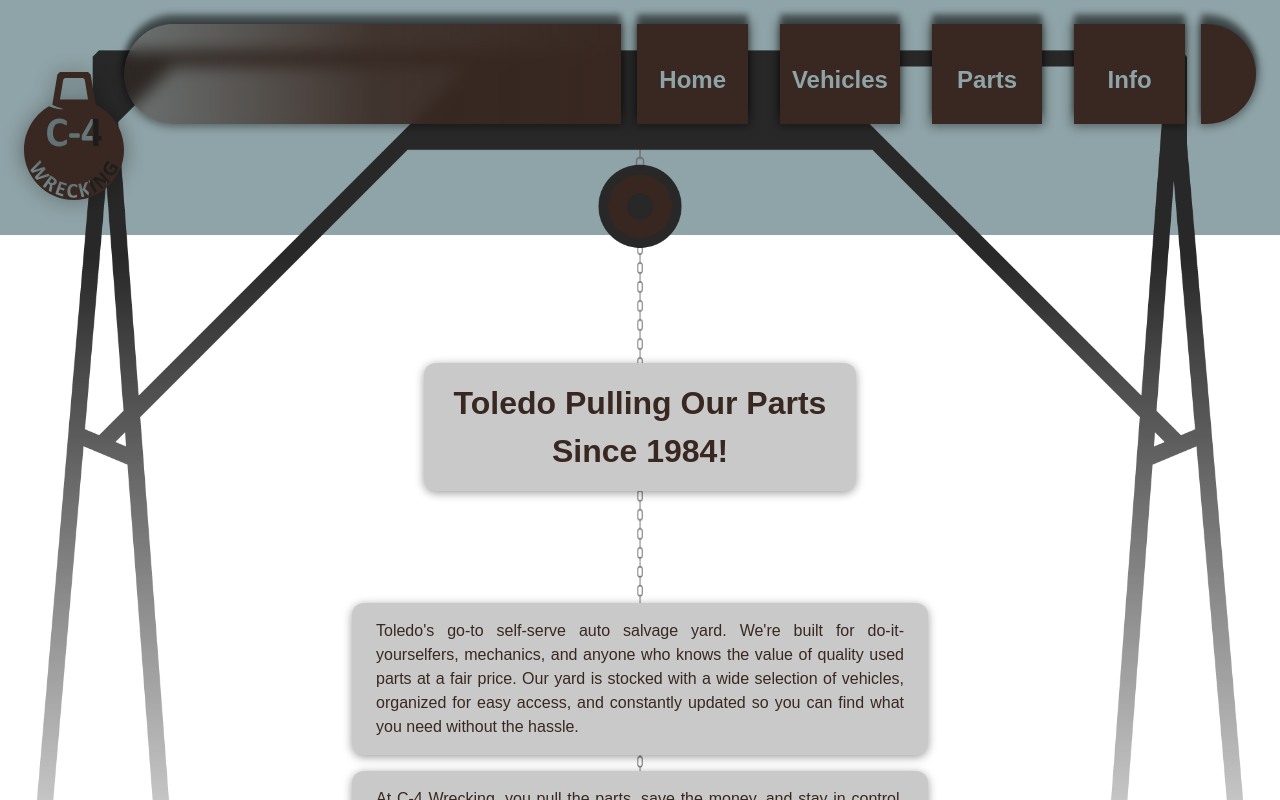
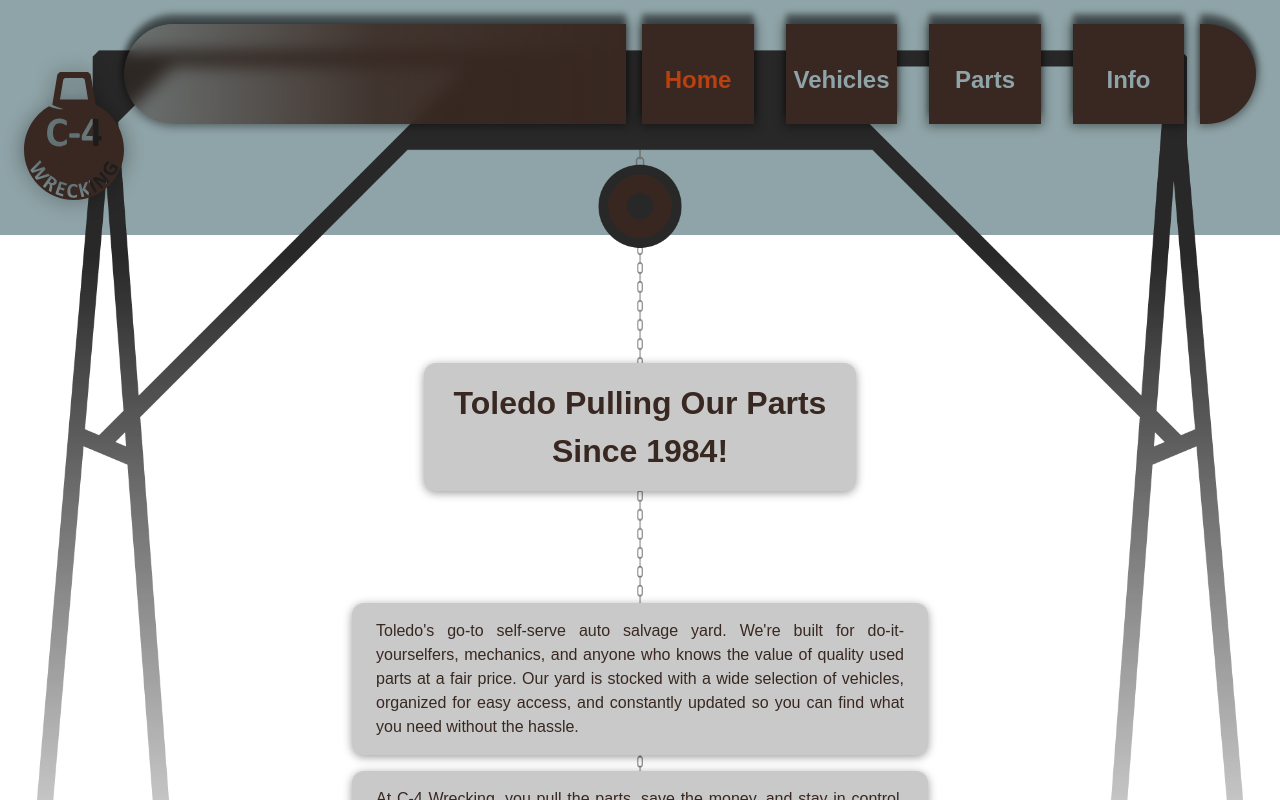
Before and after one commit to Eems316/VehicleLink, a Next.js app in the folder client/: page / in a window 1280 px wide. Shown: the top 800 px of the page. Built offline with nearby package versions, Linux system fonts and the light colour scheme.

Commit message:
fix: header background causing clipping

```diff
--- a/client/app/layout.tsx
+++ b/client/app/layout.tsx
@@ -29,10 +29,8 @@
       <body
         className={`${geistSans.variable} ${geistMono.variable} antialiased`}
       >
-        <Header className="z-999"/>
-        <div className="h-[110px] sm:h-[125px] md:h-[150px] lg:h-[175px] xl:h-[235px] fixed top-0 w-full bg-primaryBackground z-990"></div>
-        <div className="mb-[110px] sm:mb-[125px] md:mb-[150px] lg:mb-[175px] xl:mb-[235px]"></div>
-        {children}
+        <Header/>
+          {children}
         <Footer className="text-footerText bg-footerBackground"/>
       </body>
     </html>
--- /dev/null
+++ b/client/components/buttons/HeaderButton.tsx
@@ -0,0 +1,31 @@
+import { ccf } from "@/utils/styleFormat";
+import Link, { LinkProps } from "next/link";
+import * as React from "react";
+
+type HeaderButtonProps = LinkProps & {
+  className?: string;
+  children: React.ReactNode;
+};
+
+const HeaderButton = React.forwardRef<HTMLElement, HeaderButtonProps>(function HeaderButton(
+  { className, children, ...props },
+  ref
+) {
+  return (
+    <Link
+      ref={ref as any}
+      className={ccf("hidden lg:flex lg:justify-around text-center py-10 font-bold text-2xl",
+                    "hover:text-navTextHover",
+                    "bg-navBackground h-[100px] w-[10%] min-w-[100px] mx-4 my-2 shadow-[0_-10px_6px_rgba(0,0,0,0.45),0_0_10px_2px_rgba(0,0,0,0.45)]",
+                    "hover:my-1 hover:shadow-[0_-5px_6px_rgba(0,0,0,0.45),0_0_10px_1px_rgba(0,0,0,0.45)]",
+                    "transition-[margin,box-shadow,color] duration-200 ease-out", className)}
+      {...props}
+    >
+        {children}
+    </Link>
+  );
+});
+
+HeaderButton.displayName = "HeaderButton";
+
+export default HeaderButton;
--- a/client/components/layout/Header.tsx
+++ b/client/components/layout/Header.tsx
@@ -5,6 +5,8 @@
 import Image from "next/image";
 import Link from "next/link";
 import { CLIENT_ROUTES } from "@/routes/routes";
+import { usePathname } from "next/navigation";
+import HeaderButton from "../buttons/HeaderButton";
 
 
 type HeaderProps = React.ComponentPropsWithoutRef<"div">;
@@ -16,10 +18,14 @@
 
     const [menuOpen, setMenuOpen] = React.useState(false);
 
+    const pathname = usePathname();
+
+
     return (
+        <div>
             <div
                 ref={ref}
-            className={ccf("flex m-auto h-32 fixed top-4 left-0 right-0 z-50 max-w-[1920px] px-6", className)}
+                className={ccf("flex m-auto h-32 fixed top-4 left-0 right-0 max-w-[1920px] px-6 z-999", className)}
                 {...props}
                 >
 
@@ -29,47 +35,31 @@
                     alt="VehicleLink"
                     width={235}
                     height={300}
-                className="h-24 sm:h-28 md:h-32 lg:h-36 w-auto mt-3 md:mt-10 drop-shadow-[0_2px_10px_rgba(0,0,0,0.4)]"
+                    className="h-24 sm:h-28 md:h-32 lg:h-36 w-auto mt-3 lg:mt-10 drop-shadow-[0_2px_10px_rgba(0,0,0,0.4)]"
                     priority
                 />
 
-            <div className="h-[50] md:h-[100px] w-[65%] rounded-l-full md:w-[45%] my-2 shadow-[0_-10px_6px_rgba(0,0,0,0.45),0_0_10px_2px_rgba(0,0,0,0.45)]
+                <div className="h-[50] lg:h-[100px] w-[65%] rounded-l-full lg:w-[45%] my-2 shadow-[0_-10px_6px_rgba(0,0,0,0.45),0_0_10px_2px_rgba(0,0,0,0.45)]
                 bg-linear-to-r from-navBackground/40 via-navBackground/90 to-navBackground backdrop-blur-sm" >
 
                 </div>
 
                 {/* Desktop Links */}
-                <Link href={CLIENT_ROUTES.home} className="hidden md:flex md:justify-around text-center py-10 font-bold text-2xl text-navText
-                                                        hover:text-navTextHover
-                                                        bg-navBackground h-[100px] w-[10%] min-w-[100px] mx-4 my-2 shadow-[0_-10px_6px_rgba(0,0,0,0.45),0_0_10px_2px_rgba(0,0,0,0.45)]
-                                                        hover:my-1 hover:shadow-[0_-5px_6px_rgba(0,0,0,0.45),0_0_10px_1px_rgba(0,0,0,0.45)]
-                                                        transition-[margin,box-shadow,color] duration-200 ease-out">
+                    <HeaderButton href={CLIENT_ROUTES.home} className={(pathname === CLIENT_ROUTES.home)? "text-navTextActive" : "text-navText"}>
                         <span>Home</span>
-                </Link>
+                    </HeaderButton>
 
-                <Link href={CLIENT_ROUTES.vehicles} className="hidden md:flex md:justify-around text-center py-10 font-bold text-2xl text-navText
-                                                        hover:text-navTextHover
-                                                        bg-navBackground h-[100px] w-[10%] min-w-[120px] mx-4 my-2 shadow-[0_-10px_6px_rgba(0,0,0,0.45),0_0_10px_2px_rgba(0,0,0,0.45)]
-                                                        hover:my-1 hover:shadow-[0_-5px_6px_rgba(0,0,0,0.45),0_0_10px_1px_rgba(0,0,0,0.45)]
-                                                        transition-[margin,box-shadow,color] duration-200 ease-out">
+                    <HeaderButton href={CLIENT_ROUTES.vehicles} className={(pathname === CLIENT_ROUTES.vehicles)? "text-navTextActive" : "text-navText"}>
                         <span>Vehicles</span>
-                </Link>
+                    </HeaderButton>
 
-                <Link href={CLIENT_ROUTES.parts} className="hidden md:flex md:justify-around text-center py-10 font-bold text-2xl text-navText
-                                                        hover:text-navTextHover
-                                                        bg-navBackground h-[100px] w-[10%] min-w-[100px] mx-4 my-2 shadow-[0_-10px_6px_rgba(0,0,0,0.45),0_0_10px_2px_rgba(0,0,0,0.45)]
-                                                        hover:my-1 hover:shadow-[0_-5px_6px_rgba(0,0,0,0.45),0_0_10px_1px_rgba(0,0,0,0.45)]
-                                                        transition-[margin,box-shadow,color] duration-200 ease-out">
+                    <HeaderButton href={CLIENT_ROUTES.parts} className={(pathname === CLIENT_ROUTES.parts)? "text-navTextActive" : "text-navText"}>
                         <span>Parts</span>
-                </Link>
+                    </HeaderButton>
 
-                <Link href={CLIENT_ROUTES.about} className="hidden md:flex md:justify-around text-center py-10 font-bold text-2xl text-navText
-                                                        hover:text-navTextHover
-                                                        bg-navBackground h-[100px] w-[10%] min-w-[100px] mx-4 my-2 shadow-[0_-10px_6px_rgba(0,0,0,0.45),0_0_10px_2px_rgba(0,0,0,0.45)]
-                                                        hover:my-1 hover:shadow-[0_-5px_6px_rgba(0,0,0,0.45),0_0_10px_1px_rgba(0,0,0,0.45)]
-                                                        transition-[margin,box-shadow,color] duration-200 ease-out">
+                    <HeaderButton href={CLIENT_ROUTES.about} className={(pathname === CLIENT_ROUTES.about)? "text-navTextActive" : "text-navText"}>
                         <span>Info</span>
-                </Link>
+                    </HeaderButton>
                 {/* Desktop Links */}
                 {/*     END */}
 
@@ -77,8 +67,8 @@
                 {/* Hamburger */}
                     <button
                         type="button"
-                    className={`md:hidden inline-flex items-center justify-center cursor-pointer
-                                h-[50] md:h-[100px] my-2 mx-4 min-w-[50] md:min-w-[100px] shadow-[0_-10px_6px_rgba(0,0,0,0.45),0_0_10px_2px_rgba(0,0,0,0.45)] bg-navBackground
+                        className={`lg:hidden inline-flex items-center justify-center cursor-pointer
+                                    h-[50] lg:h-[100px] my-2 mx-4 min-w-[50] lg:min-w-[100px] shadow-[0_-10px_6px_rgba(0,0,0,0.45),0_0_10px_2px_rgba(0,0,0,0.45)] bg-navBackground
                                     `}
                         aria-label="Toggle Menu"
                         aria-expanded={menuOpen}
@@ -105,7 +95,7 @@
                 {/* Mobile Links */}
                 {menuOpen &&
                     <div id="mobile-menu"
-                    className={ccf("md:hidden overflow-hidden transition-[max-height,opacity] duration-300 ease-out")}
+                        className={ccf("lg:hidden overflow-hidden transition-[max-height,opacity] duration-300 ease-out")}
                         >
                             <nav className="fixed top-[75px] left-[74%] px-6 pb-6 pt-2 bg-navBackground shadow-[0_-10px_6px_rgba(0,0,0,0.45),0_0_10px_2px_rgba(0,0,0,0.45)]">
                                 <ul className="flex flex-col gap-3">
@@ -148,9 +138,13 @@
                 {/* Mobile Button */}
                 {/*     END */}
 
-            <div className="h-[50] md:h-[100px] md:rounded-r-full bg-navBackground w-[5%] my-2 shadow-[0_-10px_6px_rgba(0,0,0,0.45),0_0_10px_2px_rgba(0,0,0,0.45)]">
+                <div className="h-[50] lg:h-[100px] lg:rounded-r-full bg-navBackground w-[5%] my-2 shadow-[0_-10px_6px_rgba(0,0,0,0.45),0_0_10px_2px_rgba(0,0,0,0.45)]">
+                </div>
+
 
             </div>
+            <div className={ccf("h-[110px] sm:h-[125px] md:h-[150px] lg:h-[175px] xl:h-[235px] fixed top-0 w-full z-990", (pathname === CLIENT_ROUTES.home)? "bg-primaryBackground" : "bg-transparent")}></div>
+            <div className="mb-[110px] sm:mb-[125px] md:mb-[150px] lg:mb-[175px] xl:mb-[235px]"></div>
         </div>
     )
 });
```
Lines whose indentation alone changed are shown as unchanged.
